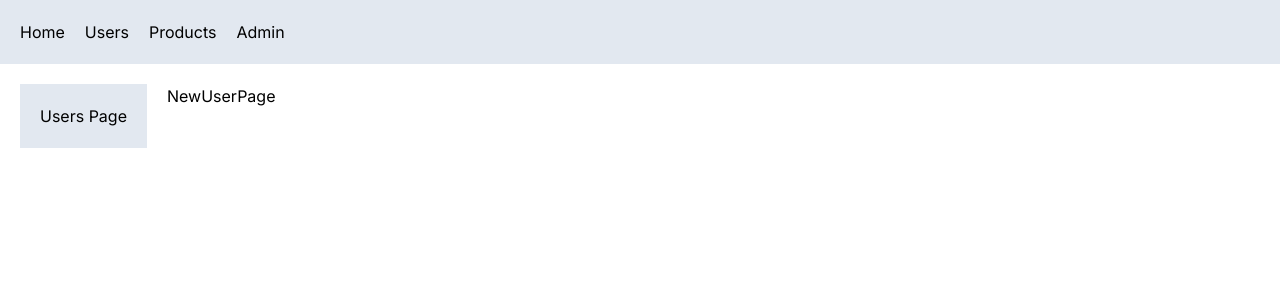
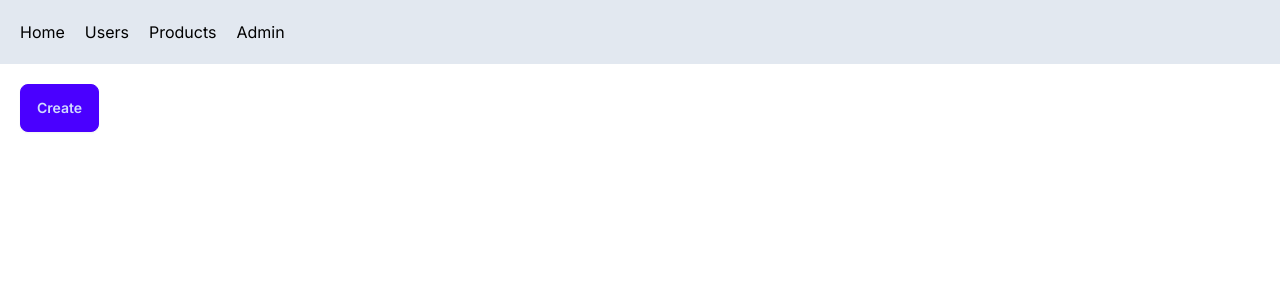
Before and after one commit to stevesarb/next-js-tutorial, a Next.js app: page /users/new in a window 1280 px wide. Shown: the top 300 px of the page. Built offline with nearby package versions, Linux system fonts and the light colour scheme.

Commit message:
Supposedly added programmatic navigation. It doesn't seem to be working though.

```diff
--- a/app/layout.tsx
+++ b/app/layout.tsx
@@ -6,7 +6,7 @@ import NavBar from './NavBar'
 const inter = Inter({ subsets: ['latin'] })
 
 export const metadata: Metadata = {
-  title: 'Create Next App',
+  title: 'My App',
   description: 'Generated by create next app',
 }
 
--- a/app/users/layout.tsx
+++ /dev/null
@@ -1,16 +0,0 @@
-import React, { ReactNode } from 'react'
-
-interface Props {
-    children: ReactNode
-}
-
-const UsersPageLayout = ({ children }: Props) => {
-  return (
-    <div className='flex'>
-        <aside className='bg-slate-200 p-5 mr-5'>Users Page</aside>
-        <div>{children}</div>
-    </div>
-  )
-}
-
-export default UsersPageLayout
--- a/app/users/new/page.tsx
+++ b/app/users/new/page.tsx
@@ -1,9 +1,21 @@
-import React from 'react'
+"use client"
+import { useRouter } from "next/navigation"
+import React from "react"
 
 const NewUserPage = () => {
+  const router = useRouter();
+
   return (
-    <div>NewUserPage</div>
-  )
-}
+    <button
+      type="button"
+      className="btn btn-primary"
+      onClick={() =>
+        router.push("/users")
+      }
+    >
+      Create
+    </button>
+  );
+};
 
-export default NewUserPage
+export default NewUserPage;
--- a/app/users/page.tsx
+++ b/app/users/page.tsx
@@ -1,5 +1,6 @@
 import React from "react";
 import UserTable from "./UserTable";
+import Link from "next/link"
 
 
 interface Props {
@@ -11,6 +12,7 @@ const UsersPage = async ({ searchParams: { sortOrder }}: Props) => {
     <>
       <h1>Users</h1>
       <p>{new Date().toLocaleTimeString()}</p>
+      <Link href="/users/new" className="btn">New User</Link>
       <UserTable sortOrder={sortOrder}/>
     </>
   );
```
